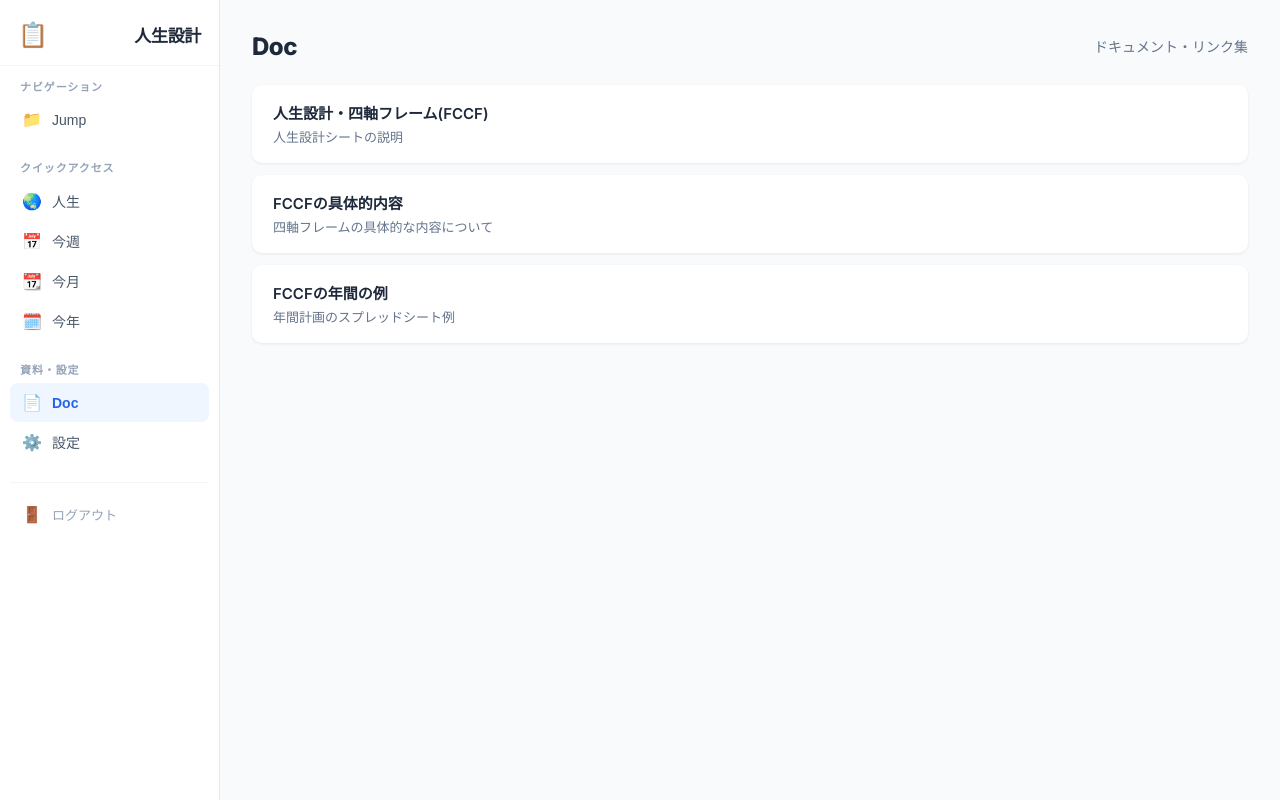
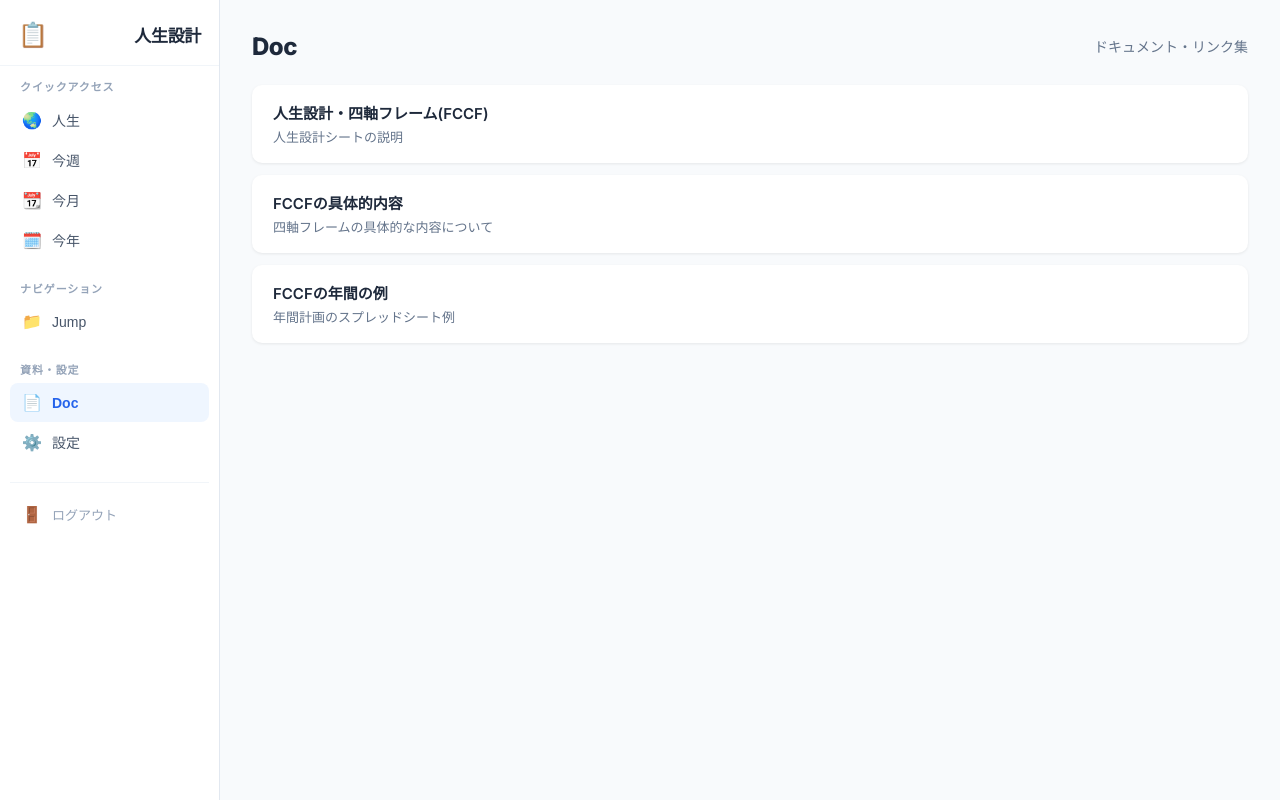
Before and after one commit to hamaoto/life-schedule, a Next.js app: page /doc in a window 1280 px wide. Built offline with nearby package versions, Linux system fonts and the light colour scheme; no server answers.

Commit message:
style: move Quick Access back to the top of sidebar

```diff
--- a/components/Sidebar/Sidebar.tsx
+++ b/components/Sidebar/Sidebar.tsx
@@ -45,17 +45,6 @@ export default function Sidebar({ isOpen, onClose }: SidebarProps) {
 
             <nav className="sidebar-nav">
                 <div className="nav-section">
-                    <div className="nav-section-label">ナビゲーション</div>
-                    <button
-                        className={`nav-item ${isActive('/jump') ? 'active' : ''}`}
-                        onClick={() => router.push('/jump')}
-                    >
-                        <span className="nav-icon">📁</span>
-                        <span className="nav-text">Jump</span>
-                    </button>
-                </div>
-
-                <div className="nav-section">
                     <div className="nav-section-label">クイックアクセス</div>
                     <button
                         className={`nav-item ${isActive('/sheet/life/0/0') ? 'active' : ''}`}
@@ -84,6 +73,17 @@ export default function Sidebar({ isOpen, onClose }: SidebarProps) {
                     >
                         <span className="nav-icon">🗓️</span>
                         <span className="nav-text">今年</span>
+                    </button>
+                </div>
+
+                <div className="nav-section">
+                    <div className="nav-section-label">ナビゲーション</div>
+                    <button
+                        className={`nav-item ${isActive('/jump') ? 'active' : ''}`}
+                        onClick={() => router.push('/jump')}
+                    >
+                        <span className="nav-icon">📁</span>
+                        <span className="nav-text">Jump</span>
                     </button>
                 </div>
 
```
